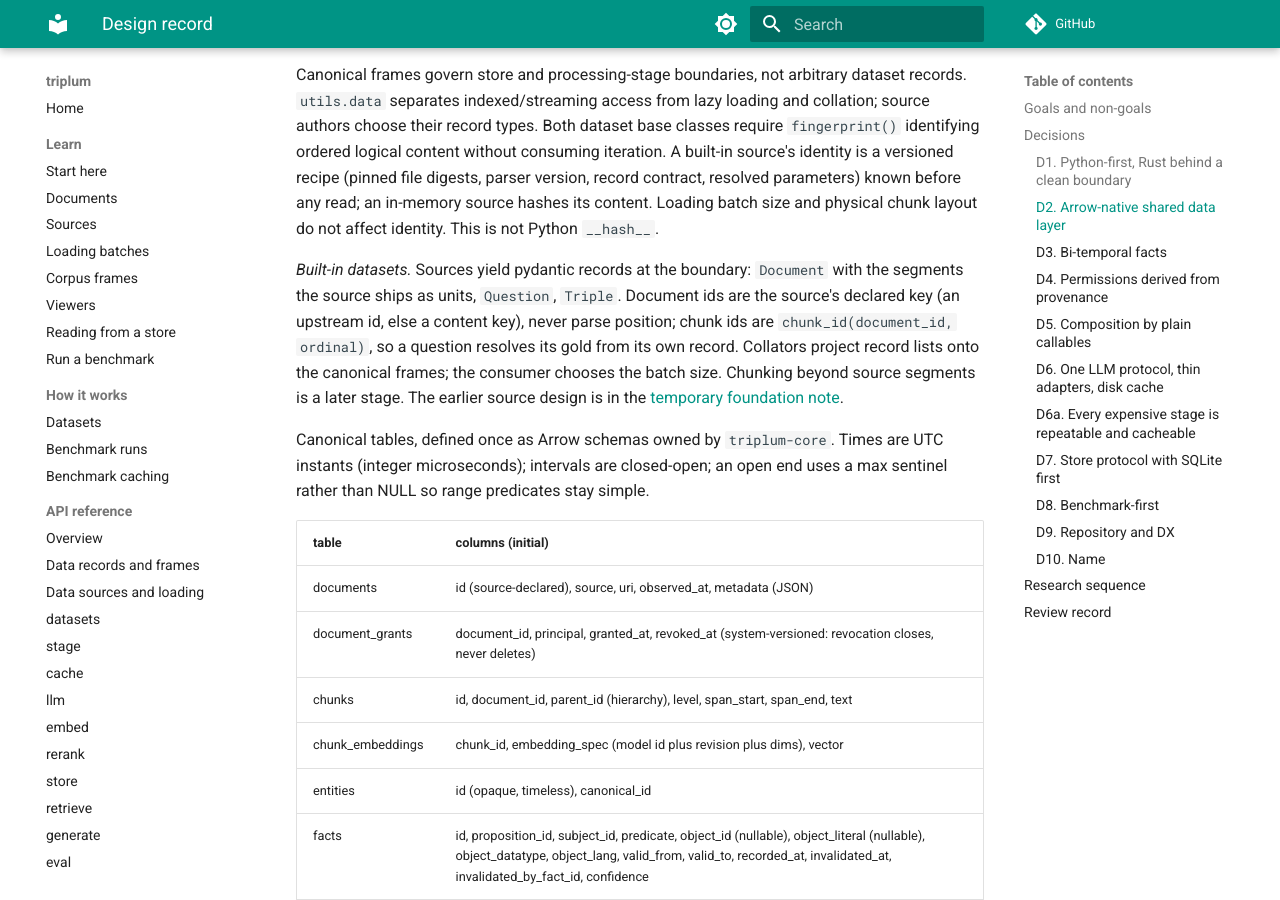
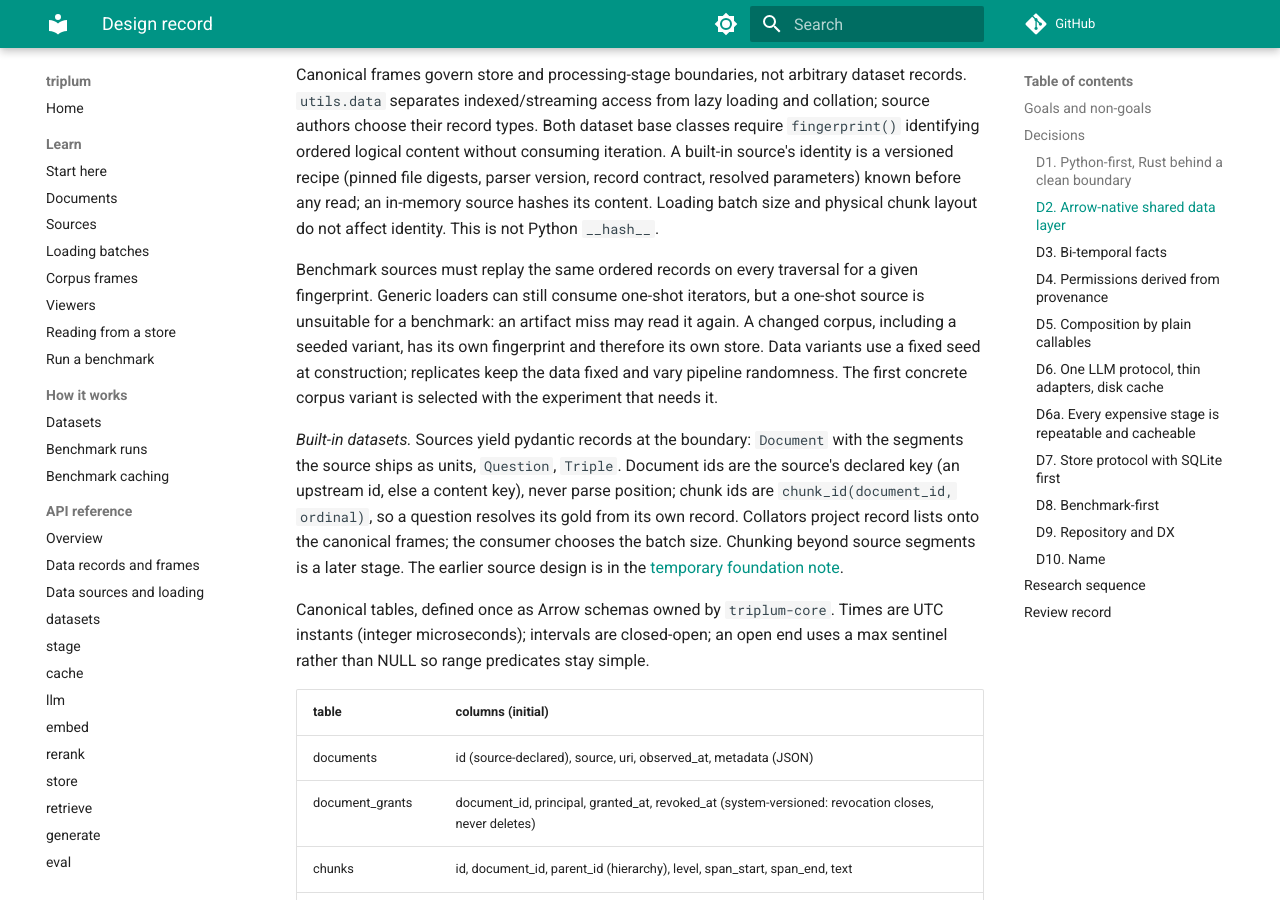
Before and after one commit to fkarg/triplum, an MkDocs documentation site: the page built from docs/research/design.md, in a window 1280 px wide and 900 px high, scrolled down 1204 px. Built offline with MkDocs 1.6.1 and Material for MkDocs 9.7.7, drawn with Linux system fonts in a browser that asks for light colours; comment, search, counter and statistics services are not loaded; some of the changed text lies outside the part shown.

Commit message:
Require repeatable benchmark sources

```diff
--- a/docs/research/design.md
+++ b/docs/research/design.md
@@ -50,6 +50,13 @@
 (pinned file digests, parser version, record contract, resolved parameters) known before any
 read; an in-memory source hashes its content. Loading batch size and physical chunk layout do
 not affect identity. This is not Python `__hash__`.
+
+Benchmark sources must replay the same ordered records on every traversal for a given fingerprint.
+Generic loaders can still consume one-shot iterators, but a one-shot source is unsuitable for a
+benchmark: an artifact miss may read it again. A changed corpus, including a seeded variant, has
+its own fingerprint and therefore its own store. Data variants use a fixed seed at construction;
+replicates keep the data fixed and vary pipeline randomness. The first concrete corpus variant is
+selected with the experiment that needs it.
 
 *Built-in datasets.* Sources yield pydantic records at the boundary:
 `Document` with the segments the source ships as units, `Question`, `Triple`. Document ids are
@@ -382,3 +389,4 @@
 | Typing and hooks | Claude Opus 5; fresh-context GPT-family review | **Changed** optional-model type-check placement; **added verification** for snapshot isolation and whole-project checks; **rejected** replacing the requested `uvx` hook. |
 | Stage contract and implementation | Codex, GPT family | **Changed decisions** on execution keys, stream lifetime, store effects, and artifact publication; **found unique defects**, fixed with tests, in manifest validation, empty streams, and judge identity. |
 | Foundation layout and documentation | Fresh-context GPT-6 fallback; cross-model CLI unavailable | **Added verification** for package builds and preservation of live requirements. **Found unique documentation defects** in D8's code-identity wording, the premature R10 completion claim, and `graph_identity`'s ineffective pre-run identity slot; the docs now state the actual behavior and track the remaining decision. |
+| Benchmark source replay and corpus variants | Claude Opus 5.5 | **Found unique defect:** a one-shot source produced an empty cold run under an unchanged fingerprint. **Changed decision:** seeded corpus variants belong in fingerprinted sources so each variant gets a separate store; replicate seeds vary pipeline stages only. A process-wide content guard was rejected as extra mutable state that cannot prove replay across processes. |
```
Also changed, not shown: docs/benchmarking.md (+6 -0 lines), docs/plans/stack-walk.md (+3 -1 lines), 4 other files.
